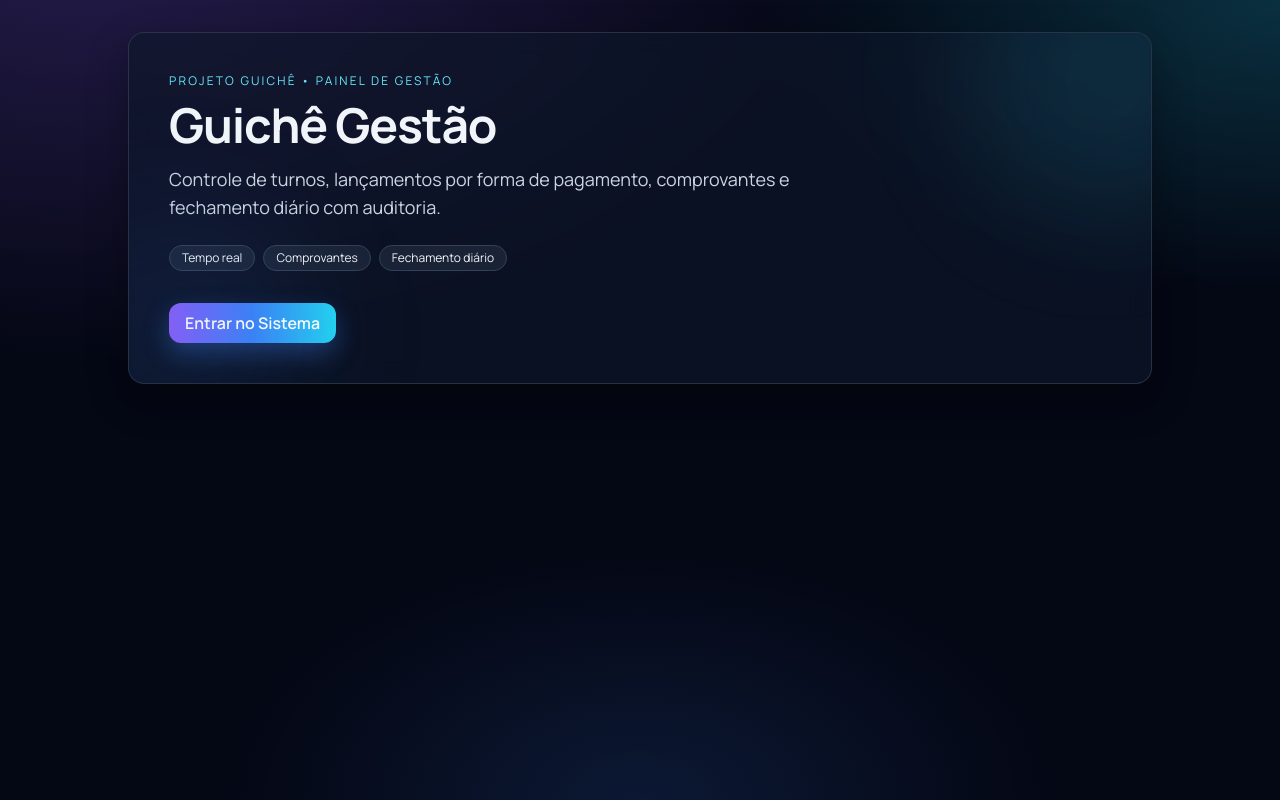
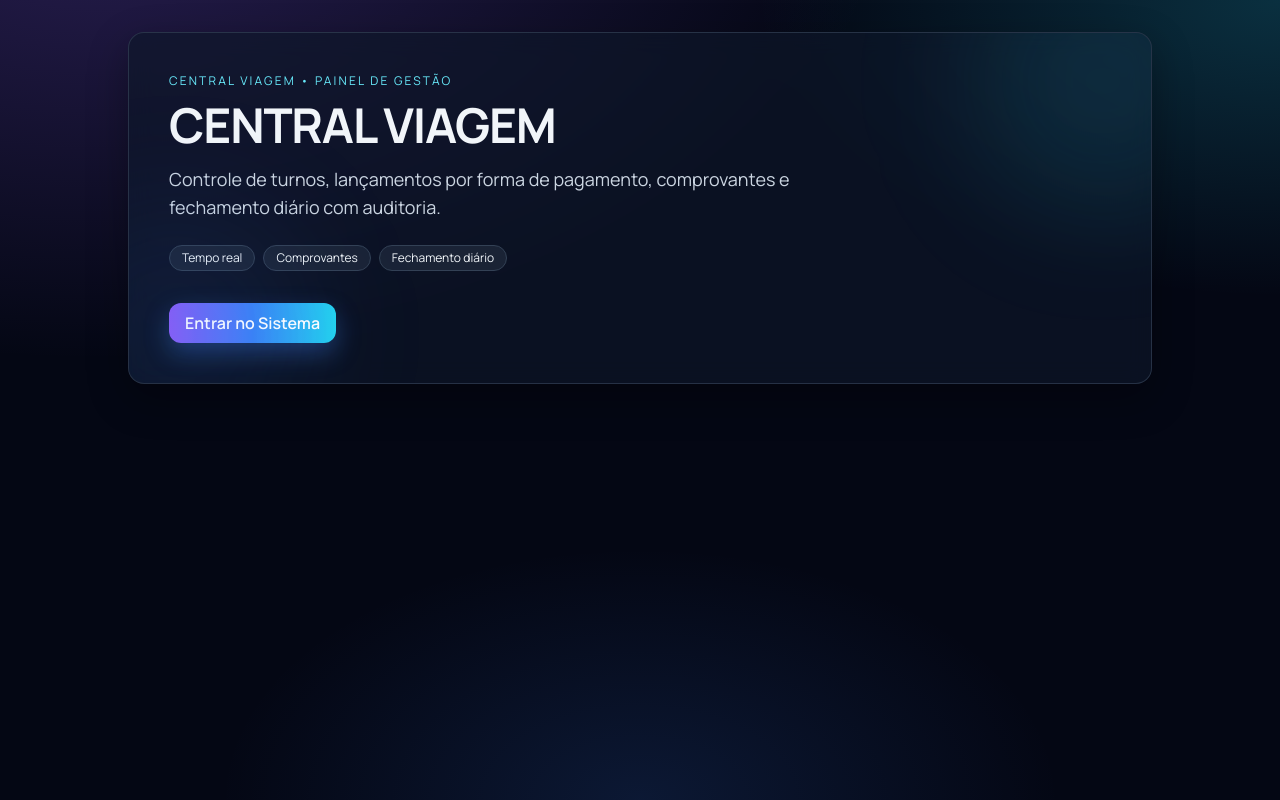
Before and after one commit to Lealweed/uiche-gestao-novo, a Next.js app: page / in a window 1280 px wide. Built offline with nearby package versions, Linux system fonts and the light colour scheme.

Commit message:
chore: rebrand system name to CENTRAL VIAGEM across app

```diff
--- a/app/admin/page.tsx
+++ b/app/admin/page.tsx
@@ -1029,7 +1029,7 @@ export default function AdminPage() {
         <header className="flex items-center justify-between gap-4 no-print">
           <div>
             <div className="inline-flex items-center gap-2 px-3 py-1 rounded-full border border-emerald-500/30 bg-emerald-500/10 text-emerald-300 text-xs mb-2"><span className="pulse-dot">●</span> Produção</div>
-            <h1 className="text-2xl font-bold tracking-tight gradient-title">Painel Admin</h1>
+            <h1 className="text-2xl font-bold tracking-tight gradient-title">CENTRAL VIAGEM • Admin</h1>
             <p className="muted">Gestão central de guichês, empresas e fechamento.</p>
           </div>
           <div className="flex items-center gap-2">
@@ -1040,8 +1040,8 @@ export default function AdminPage() {
 
         <section className="no-print">
           <HeroGeometric
-            badge="PROJETO GUICHÊ • PAINEL DE GESTÃO"
-            title1="Guichê Gestão"
+            badge="CENTRAL VIAGEM • PAINEL DE GESTÃO"
+            title1="CENTRAL VIAGEM"
             subtitle="Controle administrativo de turnos, financeiro, operadores, comprovantes e fechamento com auditoria."
             chips={["Tempo real", "Comprovantes", "Fechamento diário"]}
           />
--- a/app/layout.tsx
+++ b/app/layout.tsx
@@ -8,8 +8,8 @@ const manrope = Manrope({
 });
 
 export const metadata: Metadata = {
-  title: "Guichê Gestão",
-  description: "Gestão de guichês e fechamento de caixa",
+  title: "CENTRAL VIAGEM",
+  description: "Gestão operacional, financeira e fechamento de caixa",
 };
 
 export default function RootLayout({ children }: { children: React.ReactNode }) {
--- a/app/login/page.tsx
+++ b/app/login/page.tsx
@@ -44,7 +44,7 @@ export default function LoginPage() {
     <main className="app-shell flex items-center justify-center">
       <form onSubmit={onSubmit} className="w-full max-w-md glass-card p-6 space-y-4">
         <h1 className="text-2xl font-bold tracking-tight">Entrar</h1>
-        <p className="muted text-sm">Acesse o sistema de gestão dos guichês.</p>
+        <p className="muted text-sm">Acesse a plataforma CENTRAL VIAGEM.</p>
 
         <div>
           <label className="text-sm">E-mail</label>
--- a/app/operator/page.tsx
+++ b/app/operator/page.tsx
@@ -402,7 +402,7 @@ export default function OperatorPage() {
               <span>●</span>
               {operatorActive === false ? "Operador inativo" : "Operador ativo"}
             </div>
-            <h1 className="text-2xl font-bold tracking-tight gradient-title">Operador de Guichê</h1>
+            <h1 className="text-2xl font-bold tracking-tight gradient-title">CENTRAL VIAGEM • Operador</h1>
             <p className="muted">Turno e lançamentos.</p>
           </div>
           <button onClick={logout} className="btn-ghost">Sair</button>
@@ -410,8 +410,8 @@ export default function OperatorPage() {
 
         <section>
           <HeroGeometric
-            badge="PORTAL DO OPERADOR • GUICHÊ"
-            title1="Guichê Operação"
+            badge="CENTRAL VIAGEM • PORTAL DO OPERADOR"
+            title1="CENTRAL VIAGEM"
             subtitle="Abra turno, registre vendas, controle caixa e acompanhe o fluxo operacional em tempo real."
             chips={["Turno", "PDV", "Caixa"]}
           />
--- a/app/page.tsx
+++ b/app/page.tsx
@@ -8,8 +8,8 @@ export default function Home() {
           <div className="absolute -top-20 -right-20 w-64 h-64 rounded-full bg-cyan-400/10 blur-3xl" />
           <div className="absolute -bottom-20 -left-20 w-64 h-64 rounded-full bg-blue-500/10 blur-3xl" />
 
-          <p className="text-xs uppercase tracking-[0.18em] text-cyan-300">Projeto Guichê • Painel de Gestão</p>
-          <h1 className="mt-3 text-3xl md:text-5xl font-bold tracking-tight">Guichê Gestão</h1>
+          <p className="text-xs uppercase tracking-[0.18em] text-cyan-300">Central Viagem • Painel de Gestão</p>
+          <h1 className="mt-3 text-3xl md:text-5xl font-bold tracking-tight">CENTRAL VIAGEM</h1>
           <p className="mt-4 text-slate-300 max-w-2xl text-base md:text-lg">
             Controle de turnos, lançamentos por forma de pagamento, comprovantes e fechamento diário com auditoria.
           </p>
--- a/components/ui/shape-landing-hero.tsx
+++ b/components/ui/shape-landing-hero.tsx
@@ -1,8 +1,8 @@
 import { cn } from "@/lib/utils";
 
 function HeroGeometric({
-  badge = "PROJETO GUICHÊ • PAINEL DE GESTÃO",
-  title1 = "Guichê Gestão",
+  badge = "CENTRAL VIAGEM • PAINEL DE GESTÃO",
+  title1 = "CENTRAL VIAGEM",
   title2,
   subtitle = "Controle de turnos, lançamentos por forma de pagamento, comprovantes e fechamento diário com auditoria.",
   chips = ["Tempo real", "Comprovantes", "Fechamento diário"],
```
